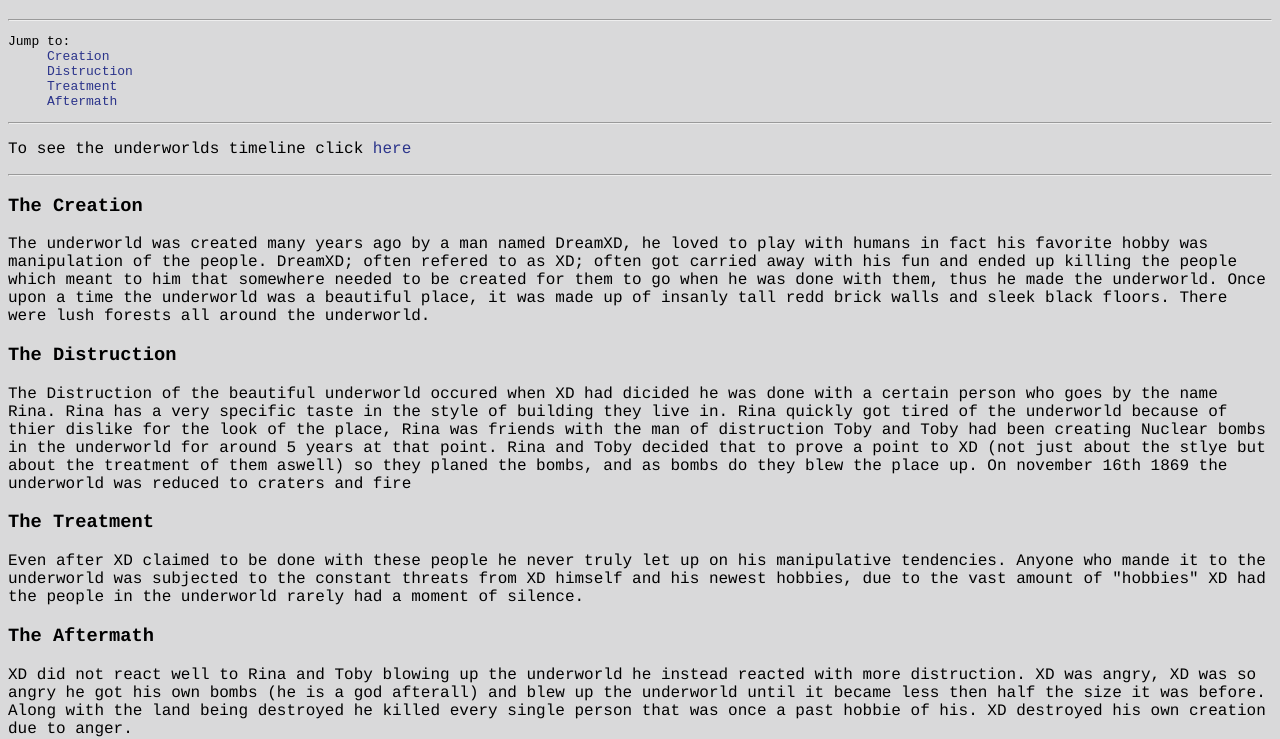
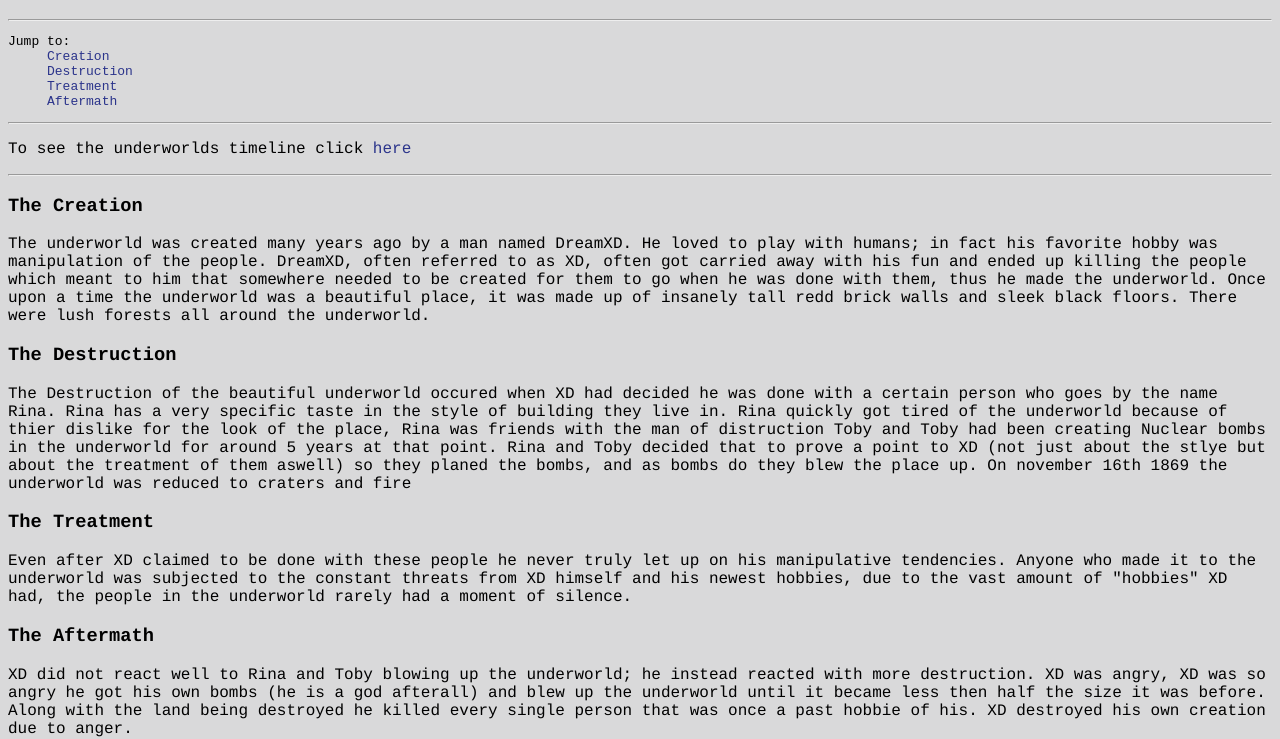
Before and after one commit to e-r-l/e-r-l.github.io, a plain HTML site: page index.html in a window 1280 px wide. Shown: the part 61-800 px from the top of the page. Drawn offline with Linux system fonts and the light colour scheme; a script that the page names is missing.

Commit message:
Update index.html

```diff
--- a/index.html
+++ b/index.html
@@ -14,7 +14,7 @@
 
   <pre><p>Jump to:
     <a href="#B1"> Creation</a>
-    <a href="#B2"> Distruction</a>
+    <a href="#B2"> Destruction</a>
     <a href="#B3"> Treatment</a>
     <a href="#B4"> Aftermath</a></p></pre>
     <hr>
@@ -22,22 +22,22 @@
     <hr>
 
     <h3 id="B1">The Creation</h3>
-    <p>The underworld was created many years ago by a man named DreamXD, he loved to play with humans in fact his favorite hobby was manipulation of the people. DreamXD; often refered to as XD; often got carried away with his fun and ended up killing the people which meant to him that somewhere needed to be created for them to go when he was done with them, thus he made the underworld. Once upon a time the underworld was a beautiful place, it was made up of insanly tall redd brick walls and sleek black floors. There were lush forests all around the underworld.</p>
+    <p>The underworld was created many years ago by a man named DreamXD. He loved to play with humans; in fact his favorite hobby was manipulation of the people. DreamXD, often referred to as XD, often got carried away with his fun and ended up killing the people which meant to him that somewhere needed to be created for them to go when he was done with them, thus he made the underworld. Once upon a time the underworld was a beautiful place, it was made up of insanely tall redd brick walls and sleek black floors. There were lush forests all around the underworld.</p>
 
-    <h3 id="B2">The Distruction</h3>
-    <p> The Distruction of the beautiful underworld occured when XD had dicided he was done with a certain person who goes by the name Rina. Rina has a very specific taste in the style of building they live in. Rina quickly got tired of the underworld because of thier dislike for the look of the place, Rina was friends with the man of distruction Toby and Toby had been creating Nuclear bombs in the underworld for around 5 years at that point. Rina and Toby decided that to prove a point to XD (not just about the stlye but about the treatment of them aswell) so they planed the bombs, and as bombs do they blew the place up. On november 16th 1869 the underworld was reduced to craters and fire</p>
+    <h3 id="B2">The Destruction</h3>
+    <p> The Destruction of the beautiful underworld occured when XD had decided he was done with a certain person who goes by the name Rina. Rina has a very specific taste in the style of building they live in. Rina quickly got tired of the underworld because of thier dislike for the look of the place, Rina was friends with the man of distruction Toby and Toby had been creating Nuclear bombs in the underworld for around 5 years at that point. Rina and Toby decided that to prove a point to XD (not just about the stlye but about the treatment of them aswell) so they planed the bombs, and as bombs do they blew the place up. On november 16th 1869 the underworld was reduced to craters and fire</p>
 
     <h3 id="B3">The Treatment</h3>
-    <p> Even after XD claimed to be done with these people he never truly let up on his manipulative tendencies. Anyone who mande it to the underworld was subjected to the constant threats from XD himself and his newest hobbies, due to the vast amount of "hobbies" XD had the people in the underworld rarely had a moment of silence.</p>
+    <p> Even after XD claimed to be done with these people he never truly let up on his manipulative tendencies. Anyone who made it to the underworld was subjected to the constant threats from XD himself and his newest hobbies, due to the vast amount of "hobbies" XD had, the people in the underworld rarely had a moment of silence.</p>
 
     <h3 id="B4">The Aftermath</h3>
-    <p>XD did not react well to Rina and Toby blowing up the underworld he instead reacted with more distruction. XD was angry, XD was so angry he got his own bombs (he is a god afterall) and blew up the underworld until it became less then half the size it was before. Along with the land being destroyed he killed every single person that was once a past hobbie of his. XD destroyed his own creation due to anger. </p>
+    <p>XD did not react well to Rina and Toby blowing up the underworld; he instead reacted with more destruction. XD was angry, XD was so angry he got his own bombs (he is a god afterall) and blew up the underworld until it became less then half the size it was before. Along with the land being destroyed he killed every single person that was once a past hobbie of his. XD destroyed his own creation due to anger. </p>
 
     <p>Although everything that was there before was gone people were still sent down to the underworld to live in and through the aftermath of that fateful day on november 16th.</p>
 
     <hr>
 
-    <p> If you enjoyed this article consider subscribing to History Unknown today! </p>
+    <p> If you enjoyed this article, consider subscribing to History Unknown today! </p>
     <button onclick="document.location='https://youtu.be/dQw4w9WgXcQ'">Subscribe</button>
 
 
```
